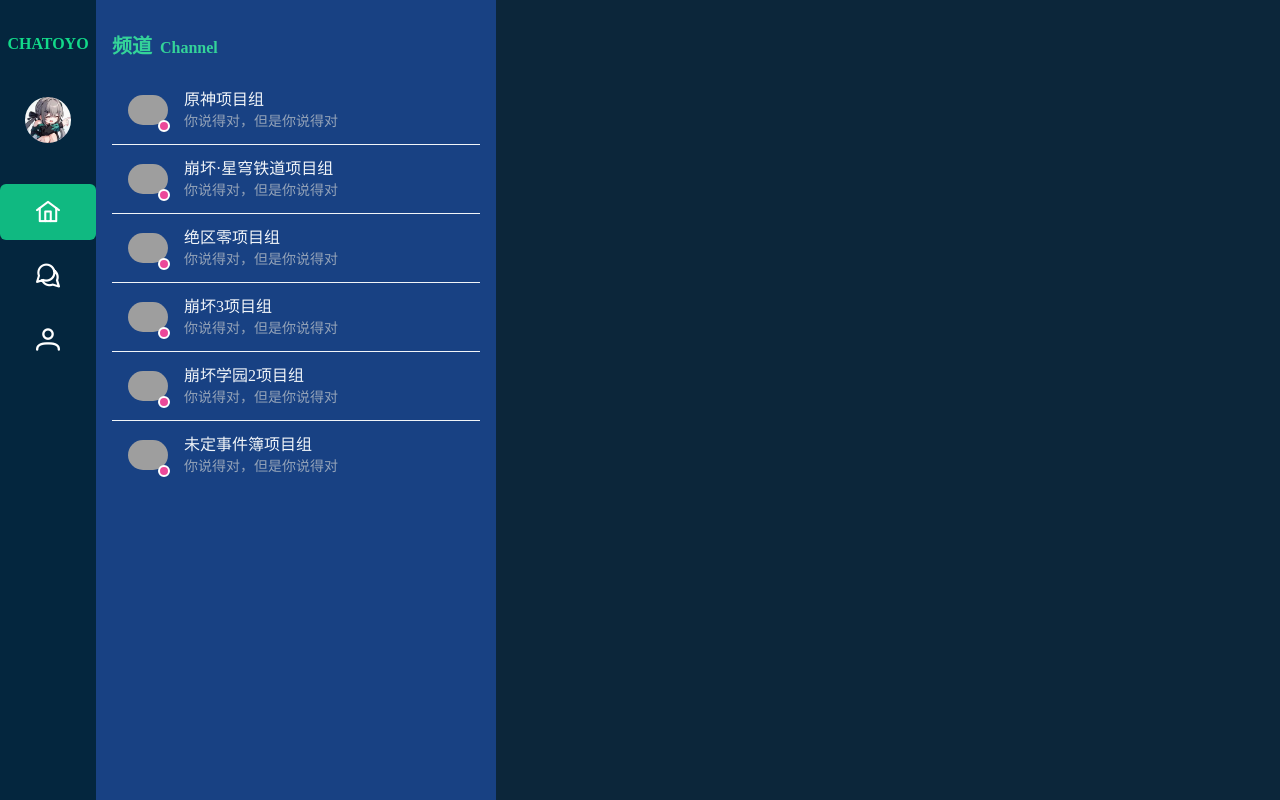
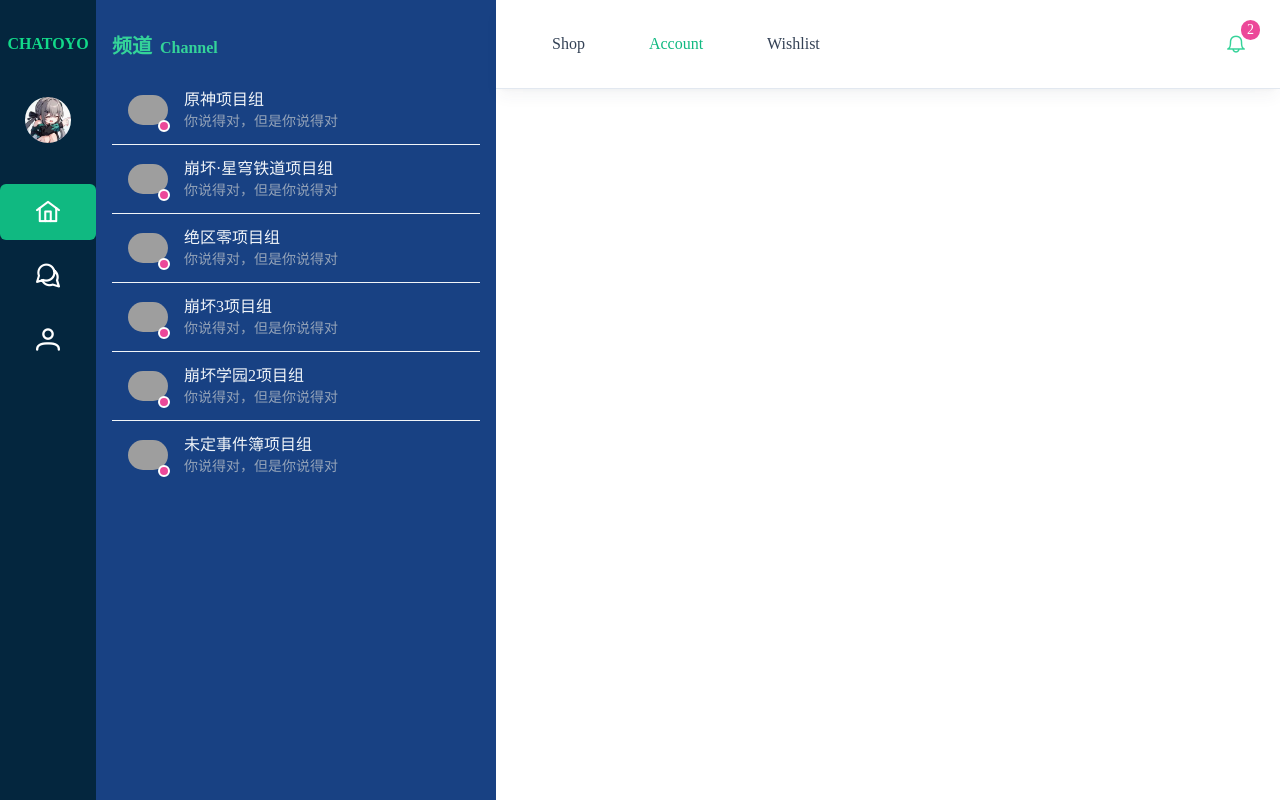
Before and after one commit to chatoyo/chatoyo, a Vue app: page / in a window 1280 px wide. Built offline with nearby package versions, Linux system fonts and the light colour scheme; grey boxes are pictures that could not be loaded.

Commit message:
feat: channel-detail.vue(WIP)

```diff
--- a/src/components/channel/channel-detail.vue
+++ b/src/components/channel/channel-detail.vue
@@ -1,9 +1,66 @@
 <script setup lang="ts">
-
+const props = withDefaults(defineProps<{ channel: {} }>(), {
+	channel: undefined
+})
 </script>
 
 <template>
-<div class="channel-detail-component bg-[#0c263a] h-screen w-full">
+<div class="channel-detail-component">
+	<div class="top-bar">
+		<header
+			class="relative z-20 w-full border-b shadow-lg  border-slate-200 bg-white/90 shadow-slate-700/5 after:absolute after:top-full after:left-0 after:z-10 after:block after:h-px after:w-full after:bg-slate-200 lg:border-slate-200 lg:backdrop-blur-sm lg:after:hidden">
+			<div class="relative mx-auto max-w-full px-6 lg:max-w-5xl xl:max-w-7xl 2xl:max-w-[96rem]">
+				<nav aria-label="main navigation"
+				     class="flex h-[5.5rem] items-stretch justify-between font-medium text-slate-700" role="navigation">
+					<span class="text-emerald-500 text-xl font-bold">{{ props.channel?.title }}</span>
+					<!-- Mobile trigger -->
+					<button class="relative self-center order-10 visible block w-10 h-10 opacity-100 lg:hidden"
+					        aria-expanded="false" aria-label="Toggle navigation">
+						<div class="absolute w-6 transform -translate-x-1/2 -translate-y-1/2 top-1/2 left-1/2">
+							<span aria-hidden="true"
+							      class="absolute block h-0.5 w-9/12 -translate-y-2 transform rounded-full bg-slate-900 transition-all duration-300"></span>
+							<span aria-hidden="true"
+							      class="absolute block h-0.5 w-6 transform rounded-full bg-slate-900 transition duration-300"></span>
+							<span aria-hidden="true"
+							      class="absolute block h-0.5 w-1/2 origin-top-left translate-y-2 transform rounded-full bg-slate-900 transition-all duration-300"></span>
+						</div>
+					</button>
+					<!-- Navigation links -->
+					<ul role="menubar" aria-label="Select page"
+					    class="invisible absolute top-0 left-0 z-[-1] ml-auto h-screen w-full justify-center overflow-hidden overflow-y-auto overscroll-contain bg-white/90 px-8 pb-12 pt-28 font-medium opacity-0 transition-[opacity,visibility] duration-300 lg:visible lg:relative lg:top-0 lg:z-0 lg:flex lg:h-full lg:w-auto lg:items-stretch lg:overflow-visible lg:bg-white/0 lg:px-0 lg:py-0 lg:pt-0 lg:opacity-100">
+						<li role="none" class="flex items-stretch">
+							<a role="menuitem" aria-haspopup="false"
+							   class="flex items-center gap-2 py-4 transition-colors duration-300 hover:text-emerald-500 focus:text-emerald-600 focus:outline-none focus-visible:outline-none lg:px-8"
+							   href="javascript:void(0)"> <span>Shop</span></a>
+						</li>
+						<li role="none" class="flex items-stretch">
+							<a role="menuitem" aria-current="page" aria-haspopup="false"
+							   class="flex items-center gap-2 py-4 transition-colors duration-300 text-emerald-500 hover:text-emerald-600 focus:text-emerald-600 focus:outline-none focus-visible:outline-none lg:px-8"
+							   href="javascript:void(0)"> <span>Account</span> </a>
+						</li>
+						<li role="none" class="flex items-stretch">
+							<a role="menuitem" aria-haspopup="false"
+							   class="flex items-center gap-2 py-4 transition-colors duration-300 hover:text-emerald-500 focus:text-emerald-600 focus:outline-none focus-visible:outline-none lg:px-8"
+							   href="javascript:void(0)"> <span>Wishlist</span> </a>
+						</li>
+					</ul>
+					<!-- Actions -->
+					<div class="flex items-center justify-end px-6 ml-auto lg:ml-0 lg:flex-1 lg:p-0">
+						<a href="#"
+						   class="relative inline-flex items-center justify-center w-10 h-10 text-lg rounded-full text-emerald-500">
+							<span class="text-emerald-400 pi pi-bell"/>
+							<span
+								class="absolute -top-1.5 -right-1.5 inline-flex items-center justify-center gap-1 rounded-full border-2 border-white bg-pink-500 px-1.5 text-sm text-white">
+            2
+            <span class="sr-only"> new emails </span>
+          </span>
+						</a>
+					</div>
+				</nav>
+			</div>
+		</header>
+	</div>
+	<div class="channel-content"/>
 </div>
 </template>
 
```
